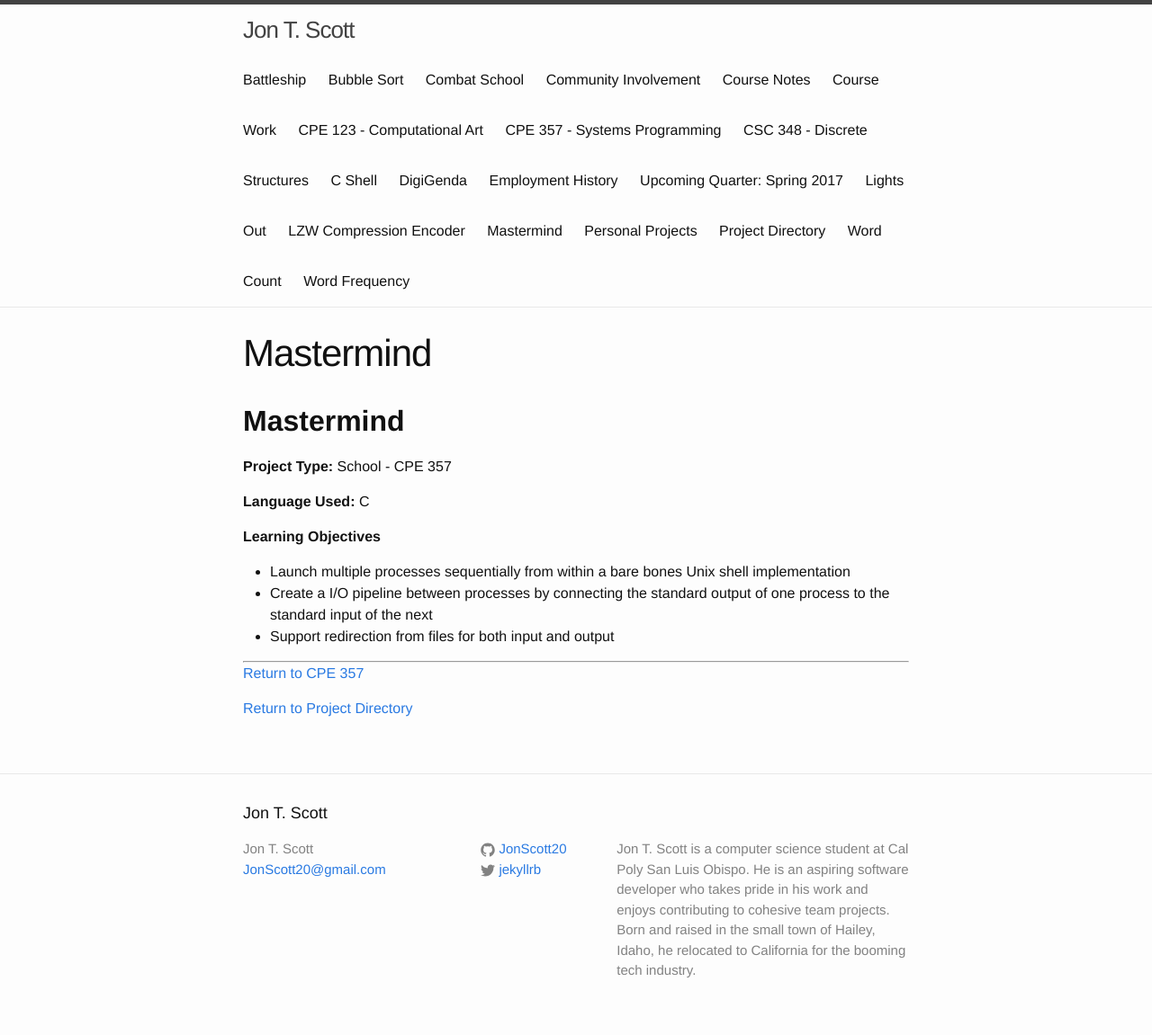
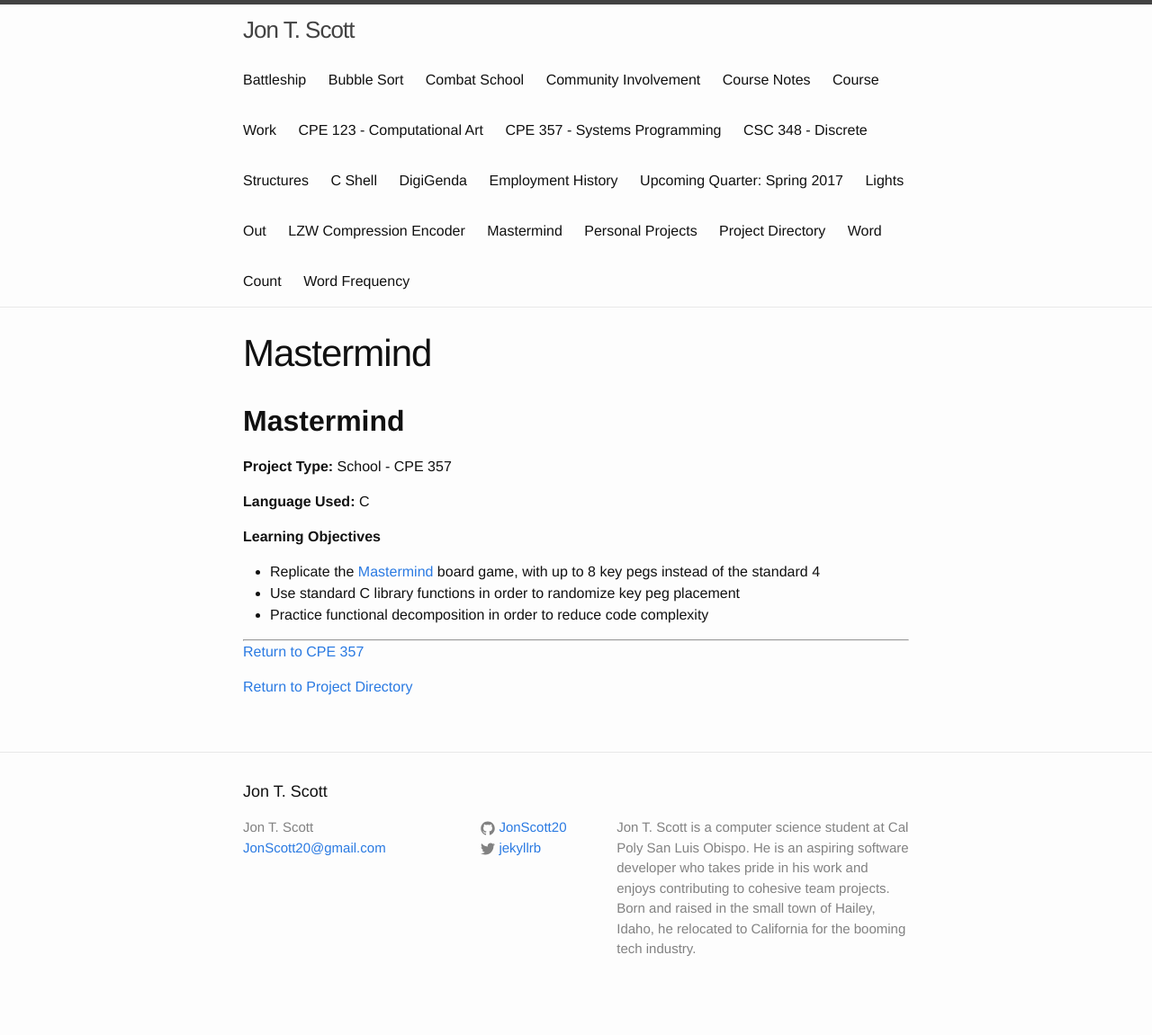
Before and after one commit to JonScott20/JonScott20.github.io, a Jekyll site: the page built from projects/mastermind.md, in a window 1280 px wide. Shown: the whole page at 90% size. Built offline with Jekyll 4.4.1, drawn with Linux system fonts in a browser that asks for light colours; our own code applies the rules of GitHub Pages for plain Markdown files; after the commit the page ends 1127 px from its top, so only the background shows below that.

Commit message:
Update mastermind.md

```diff
--- a/projects/mastermind.md
+++ b/projects/mastermind.md
@@ -12,11 +12,9 @@ permalink: mastermind
 
 **Learning Objectives**
 
-* Launch multiple processes sequentially from within a bare bones Unix shell implementation
-* Create a I/O pipeline between processes by connecting the standard output of one process to the standard input of the next
-* Support redirection from files for both input and output
-
-
+* Replicate the [Mastermind](https://en.wikipedia.org/wiki/Mastermind_(board_game)) board game, with up to 8 key pegs instead of the standard 4
+* Use standard C library functions in order to randomize key peg placement
+* Practice functional decomposition in order to reduce code complexity
 
 ---------
 
```
